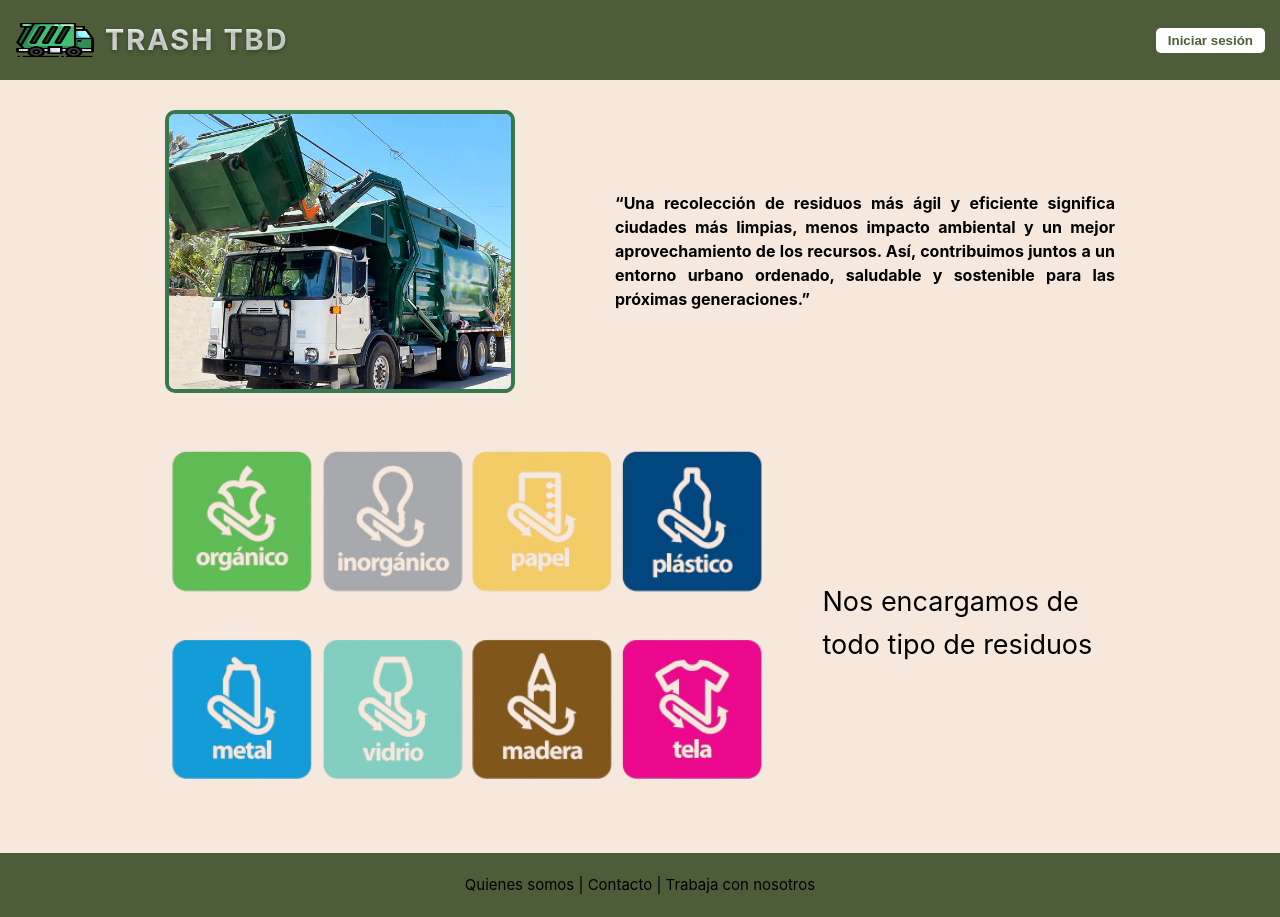
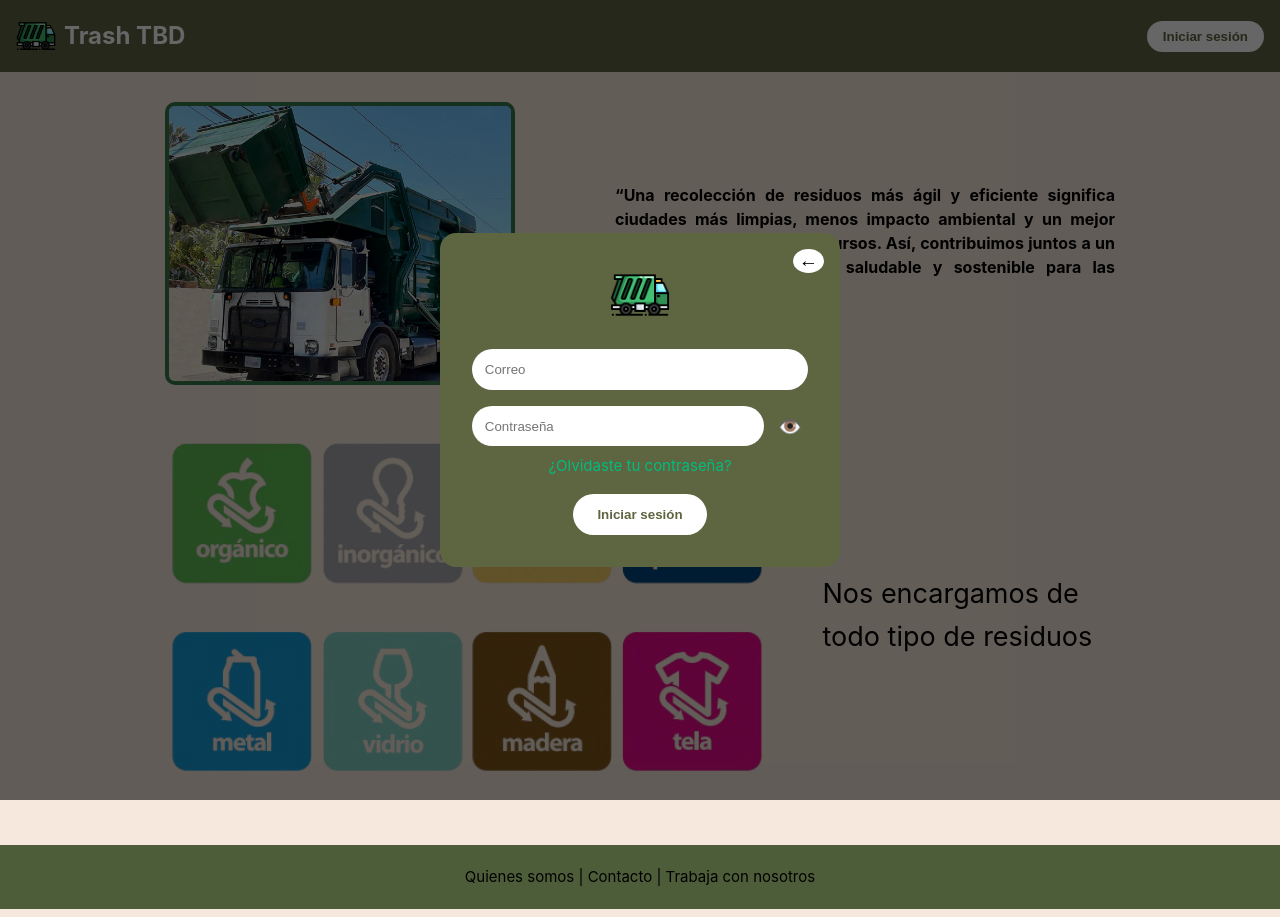
Before and after one commit to RojoMax12/Lab1TBD, a Vue app in the folder Frontend-lab/: page / in a window 1280 px wide. Both pictures are taken after a click on the button "Iniciar sesión". Built offline with nearby package versions, Linux system fonts and the light colour scheme; the HTML template or start-up script is replaced by a standard one.

Commit message:
Se añadió el modal para iniciar sesión

```diff
--- a/Frontend-lab/src/components/Header.vue
+++ b/Frontend-lab/src/components/Header.vue
@@ -4,53 +4,61 @@
       <img src="/logo.png" alt="Logo" class="logo" />
       <h1 class="site-title">Trash TBD</h1>
     </div>
-    <button class="login-btn">Iniciar sesión</button>
+
+    <!-- Botón para abrir modal -->
+    <button @click="showLogin = true" class="login-btn">
+      Iniciar sesión
+    </button>
+
+    <!-- Modal -->
+    <LoginModal v-if="showLogin" @close="showLogin = false" />
   </header>
 </template>
+
+<script setup>
+import { ref } from "vue"
+import LoginModal from "./LoginModal.vue" // ajusta la ruta si está en otra carpeta
+
+const showLogin = ref(false)
+</script>
 
 <style scoped>
 .header {
   display: flex;
   justify-content: space-between;
   align-items: center;
-  padding: 15px;
-  background-color: #4d5d39;
+  background-color: #5e6541;
+  padding: 1rem;
   color: white;
 }
+
 .logo-container {
   display: flex;
   align-items: center;
-  gap: 10px;
+  gap: 0.5rem;
 }
+
 .logo {
-  width: 80px;
-  height: 50px;
+  width: 40px;
+  height: 40px;
 }
 
 .site-title {
-  font-size: 1.8rem;
-  font-weight: 700;
-  text-transform: uppercase;
-  letter-spacing: 2px;
-  margin: 0;
-  background: linear-gradient(135deg, #ffffff, #e8f5e8);
-  -webkit-background-clip: text;
-  -webkit-text-fill-color: transparent;
-  background-clip: text;
-  text-shadow: 0 2px 4px rgba(0,0,0,0.3);
+  font-size: 1.5rem;
+  font-weight: bold;
 }
 
 .login-btn {
-  background: white;
-  color: #4d5d39;
+  background-color: white;
+  color: #5e6541;
+  padding: 0.5rem 1rem;
+  border-radius: 2rem;
   border: none;
-  padding: 5px 12px;
-  border-radius: 5px;
   cursor: pointer;
   font-weight: bold;
 }
 
 .login-btn:hover {
-  background-color: #f0f0f0;
+  background-color: #ddd;
 }
 </style>
--- /dev/null
+++ b/Frontend-lab/src/components/LoginModal.vue
@@ -0,0 +1,134 @@
+<template>
+  <div class="overlay">
+    <div class="modal">
+      <!-- Botón cerrar -->
+      <button class="close-btn" @click="$emit('close')">←</button>
+
+      <!-- Icono -->
+      <img src="/logo.png" alt="icono login" class="modal-icon" />
+
+      <!-- Formulario -->
+      <form @submit.prevent="handleLogin">
+        <input type="email" v-model="email" placeholder="Correo" required />
+        <div class="password-container">
+          <input :type="showPassword ? 'text' : 'password'" v-model="password" placeholder="Contraseña" required />
+          <button type="button" @click="showPassword = !showPassword">
+            👁️
+          </button>
+        </div>
+        <a href="#" class="forgot-password">¿Olvidaste tu contraseña?</a>
+        <div class="divider"></div>
+        <button type="submit" class="login-btn">Iniciar sesión</button>
+      </form>
+    </div>
+  </div>
+</template>
+
+<script setup>
+import { ref } from "vue";
+
+const email = ref("");
+const password = ref("");
+const showPassword = ref(false);
+
+function handleLogin() {
+  console.log("Login con:", email.value, password.value);
+  // aquí puedes llamar a tu API o validar datos
+}
+</script>
+
+<style scoped>
+/* Fondo oscuro */
+.overlay {
+  position: fixed;
+  top: 0;
+  left: 0;
+  width: 100%;
+  height: 100%;
+  background: rgba(0, 0, 0, 0.6);
+  display: flex;
+  justify-content: center;
+  align-items: center;
+  z-index: 50;
+}
+
+/* Ventana modal */
+.modal {
+  background-color: #5e6541;
+  padding: 2rem;
+  border-radius: 1rem;
+  position: relative;
+  width: 90%;
+  max-width: 400px;
+  color: white;
+  text-align: center;
+}
+
+/* Botón cerrar */
+.close-btn {
+  position: absolute;
+  top: 1rem;
+  right: 1rem;
+  background: white;
+  border: none;
+  border-radius: 50%;
+  font-size: 1.2rem;
+  cursor: pointer;
+}
+
+/* Icono */
+.icon {
+  font-size: 4rem;
+  margin-bottom: 1rem;
+}
+
+/* Inputs */
+input {
+  width: 100%;
+  padding: 0.8rem;
+  margin: 0.5rem 0;
+  border-radius: 2rem;
+  border: none;
+}
+
+/* Contenedor de contraseña con botón ojo */
+.password-container {
+  display: flex;
+  align-items: center;
+  gap: 0.5rem;
+}
+
+.password-container input {
+  flex: 1;
+}
+
+.password-container button {
+  background: transparent;
+  border: none;
+  cursor: pointer;
+  font-size: 1.2rem;
+}
+
+/* Botón login */
+.login-btn {
+  margin-top: 1rem;
+  background-color: white;
+  color: #5e6541;
+  padding: 0.8rem 1.5rem;
+  border-radius: 2rem;
+  border: none;
+  cursor: pointer;
+  font-weight: bold;
+}
+
+.login-btn:hover {
+  background-color: #ddd;
+}
+
+.modal-icon {
+  width: 60px;
+  height: 60px;
+  margin: 0 auto 1rem;
+  display: block;
+}
+</style>
```
